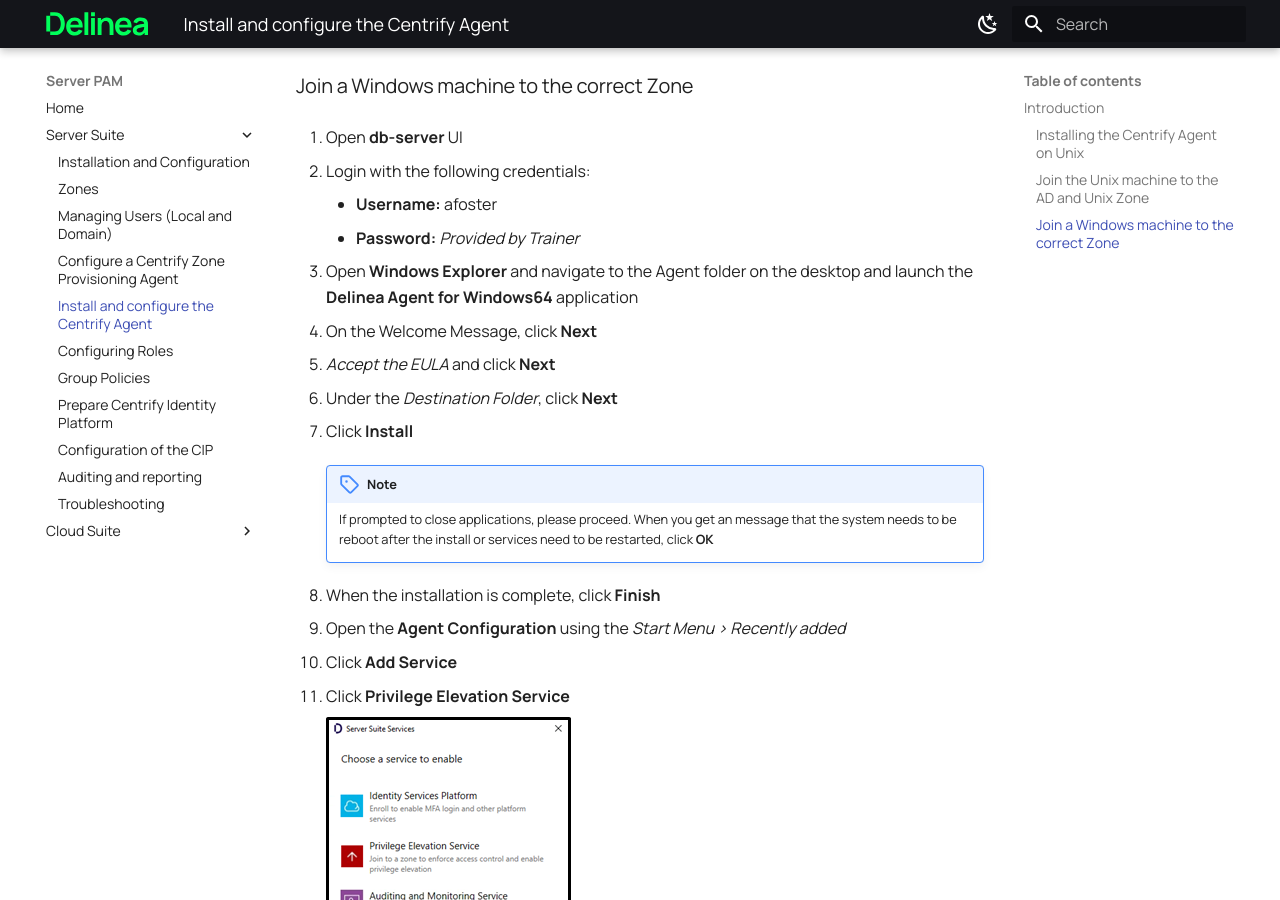
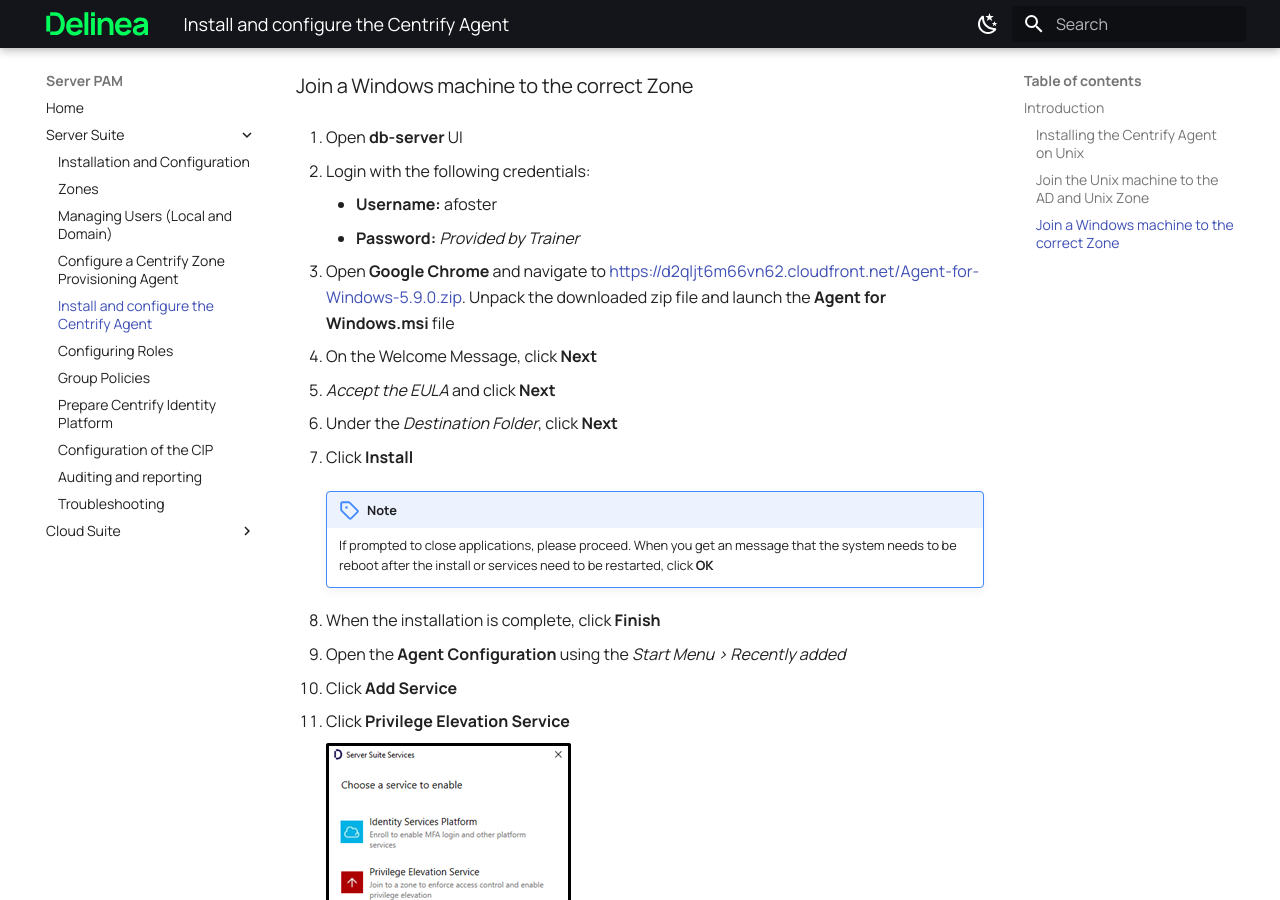
Before and after one commit to wessenstam/server-cloud_suite_partner, an MkDocs documentation site: the page built from docs/Server_Suite/lab5/lab5.md, in a window 1280 px wide and 900 px high, scrolled down 2475 px. Built offline with MkDocs 1.6.1 and Material for MkDocs 9.7.7, drawn with Linux system fonts in a browser that asks for light colours.

Commit message:
Change the location of the Win agent

```diff
--- a/docs/Server_Suite/lab5/lab5.md
+++ b/docs/Server_Suite/lab5/lab5.md
@@ -81,7 +81,7 @@ In this exercise, Alex (you) will configure the Centrify Zone Provisioning Agent
     - **Username:** afoster
     - **Password:** *Provided by Trainer*
 
-03. Open **Windows Explorer** and navigate to the Agent folder on the desktop and launch the **Delinea Agent for Windows64** application
+03. Open **Google Chrome** and navigate to <https://d2qljt6m66vn62.cloudfront.net/Agent-for-Windows-5.9.0.zip>. Unpack the downloaded zip file and launch the **Agent for Windows.msi** file
 
 04. On the Welcome Message, click **Next**
 
```
